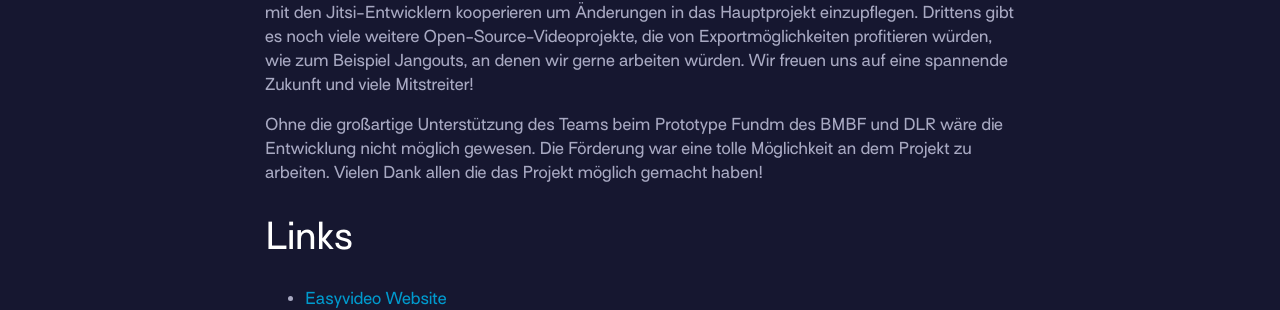
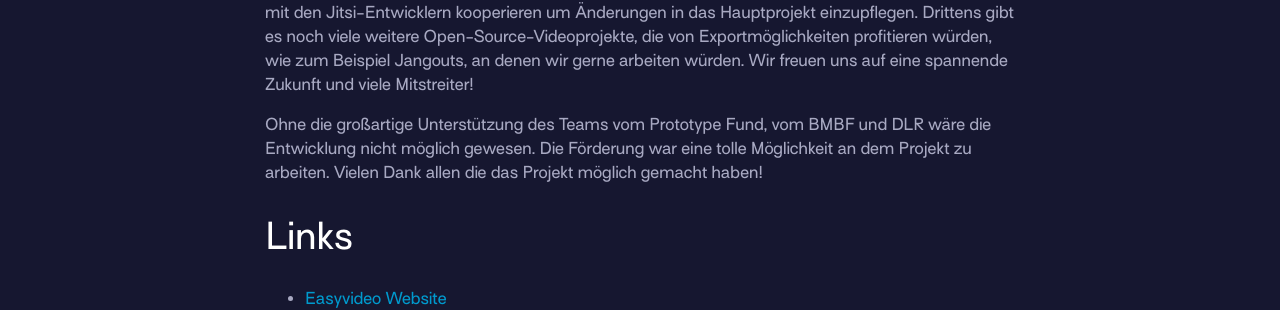
Before and after one commit to prototypefund/demo-week-runde10, a Jekyll site: the page built from _projects/09-easyvideo.md, in a window 1280 px wide and 900 px high, scrolled down 4759 px. Shown: the part 145-455 px from the top of the window. Built offline with Jekyll 4.4.1, drawn with Linux system fonts in a browser that asks for light colours; some of the changed text lies outside the part shown.

Commit message:
Typos fixed

```diff
--- a/_projects/09-easyvideo.md
+++ b/_projects/09-easyvideo.md
@@ -13,7 +13,7 @@ brief: "Wir ermöglichen Streaming, Aufnahme und Export für Open Source-Videol
 summary: "Mit Easyvideo entwickeln wir Plugins für Server, und Skripte, um Aufnahme- und Export-Funktionen in BBB und Jitsi nachzurüsten und den Endnutzer\\*innen zur Verfügung zu stellen."
 ---
 
-# Easyvideo: Wir ermöglichen Streaming, Aufnahme und Export für Open-Source-Videolösungen.
+# Easyvideo: Wir ermöglichen Streaming, Aufnahme und Export für Open-Source-Videolösungen
 
 Unser Team organisiert seit Jahren Meetups, Konferenzen und veranstaltet Seminare an Universitäten. Nicht erst seit Corona benutzen wir dafür auch Online-Videotools, wie BigBlueButton oder Jitsi. Leider fehlen populären Open-Source-Videolösungen Streamingoptionen und Exportfunktionen von Aufnahmen ganz wie bei BigBlueButton oder Aufnahmen sind nur mit proprietären Anbietern möglich, z.B. Jitsi mit Youtube und Dropbox. Für die freie Dokumentation von Events und Lehrveranstaltungen ist das ein Problem. Während Corona wurden Tools wie OBS populär, die Aufnahmen direkt auf dem Computer ermöglichen. Zudem gab es Hacks, die von verschiedenen Entwicklern ins Netz gestellt wurden und einzelne Funktionen anboten, oft jedoch nicht für eine größere Nutzergruppe weiterentwickelt wurden. Unser Ziel für das Projekt ist es nun auf Grundlage der Arbeit in der Open-Source-Community Videoexportfunktionen für die zwei bekanntesten Lösungen BigBlueButton und Jitsi zu entwickeln.
 
@@ -66,7 +66,7 @@ Wir haben die Möglichkeiten der verbesserten Unterstützung des Open-Source-Vid
 
 Bei der Entwicklung haben wir Nutzerfeedback für Verbesserungen erhalten, die wir in Zukunft angehen wollen. Erstens bei BBB wollen wir mit dem Projektteam die direkte Integration unseres Projekts diskutieren, um die Benutzerfreundlichkeit zu erhöhen. Zudem wollen wir hier neben den Webformaten, weitere Exportformate unterstützen. Zweitens bei Jitsi sind für das Funktionieren des Videoexports zusätzliche Änderungen beim Counterpart Nextcloud notwendig. Danach können wir mit den Jitsi-Entwicklern kooperieren um Änderungen in das Hauptprojekt einzupflegen. Drittens gibt es noch viele weitere Open-Source-Videoprojekte, die von Exportmöglichkeiten profitieren würden, wie zum Beispiel Jangouts, an denen wir gerne arbeiten würden. Wir freuen uns auf eine spannende Zukunft und viele Mitstreiter!
 
-Ohne die großartige Unterstützung des Teams beim Prototype Fundm des BMBF und DLR wäre die Entwicklung nicht möglich gewesen. Die Förderung war eine tolle Möglichkeit an dem Projekt zu arbeiten. Vielen Dank allen die das Projekt möglich gemacht haben!
+Ohne die großartige Unterstützung des Teams vom Prototype Fund, vom BMBF und DLR wäre die Entwicklung nicht möglich gewesen. Die Förderung war eine tolle Möglichkeit an dem Projekt zu arbeiten. Vielen Dank allen die das Projekt möglich gemacht haben!
 
 
 ## Links
```
